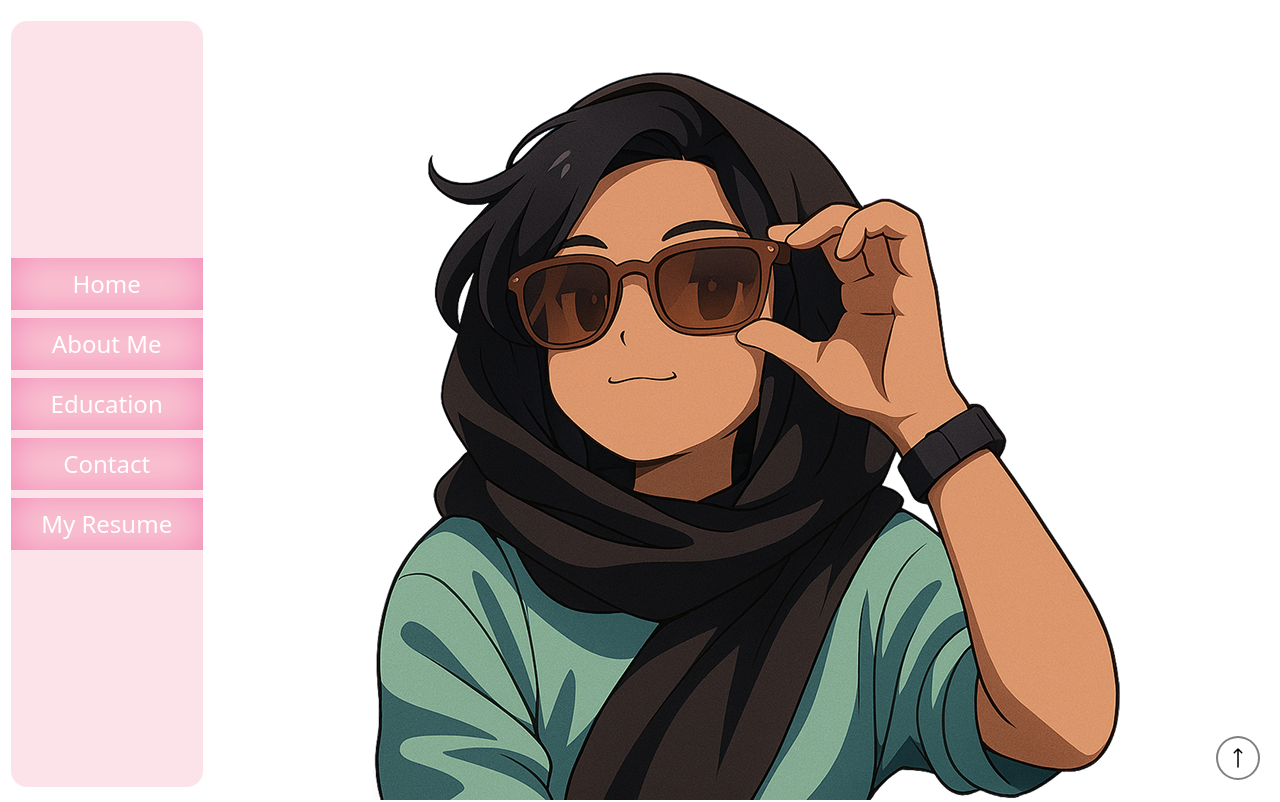
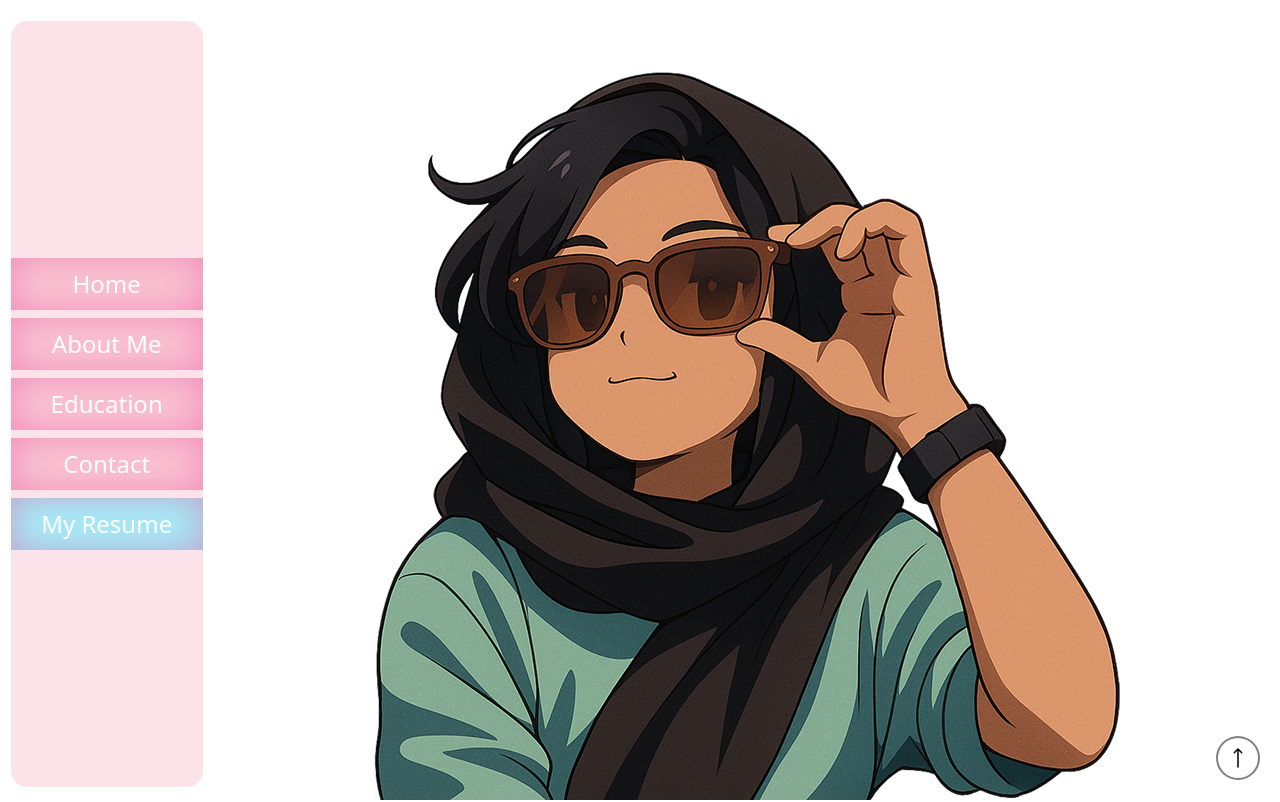
Before and after one commit to Juzznick/freelance-Portfolio, a Next.js app: page / in a window 1280 px wide. Shown: the top 802 px of the page. Built offline with nearby package versions, Linux system fonts and the light colour scheme; a web font is replaced by a local one.

Commit message:
resume btn

```diff
--- a/src/app/navbar.js
+++ b/src/app/navbar.js
@@ -8,7 +8,7 @@ const NavBar = () => {
                     <a href='#aboutme' className="w-full flex justify-center  items-center bg-primary h-13 m-1 shadow-[inset_0px_0px_38px_-1px_rgba(236,_72,_153,_0.5)]"><li className="cursor-pointer text-2xl  text-white">About Me</li></a>
                     <a href='#education' className="w-full flex justify-center  items-center bg-primary h-13 m-1 shadow-[inset_0px_0px_38px_-1px_rgba(236,_72,_153,_0.5)]"><li className="cursor-pointer text-2xl  text-white">Education</li></a>
                     <a href='#contact' className="w-full flex justify-center  items-center bg-primary  h-13 m-1 shadow-[inset_0px_0px_38px_-1px_rgba(236,_72,_153,_0.5)]"><li className="cursor-pointer text-2xl  text-white">Contact</li></a>
-                    <a href='/Nida_Shirin_Resume.pdf' className="w-full flex justify-center  items-center bg-primary  h-13 m-1 shadow-[inset_0px_0px_38px_-1px_rgba(236,_72,_153,_0.5)]"><li className="cursor-pointer text-2xl  text-white">My Resume</li></a>
+                    <a href='/Nida_Shirin_Resume.pdf' className="w-full flex bg-cyan-200 justify-center items-center h-13 m-1 shadow-[inset_0px_0px_38px_-1px_rgba(236,_72,_153,_0.5)]"><li className="cursor-pointer text-2xl  text-white">My Resume</li></a>
                 </ul>
             </div>
         </nav>
```
